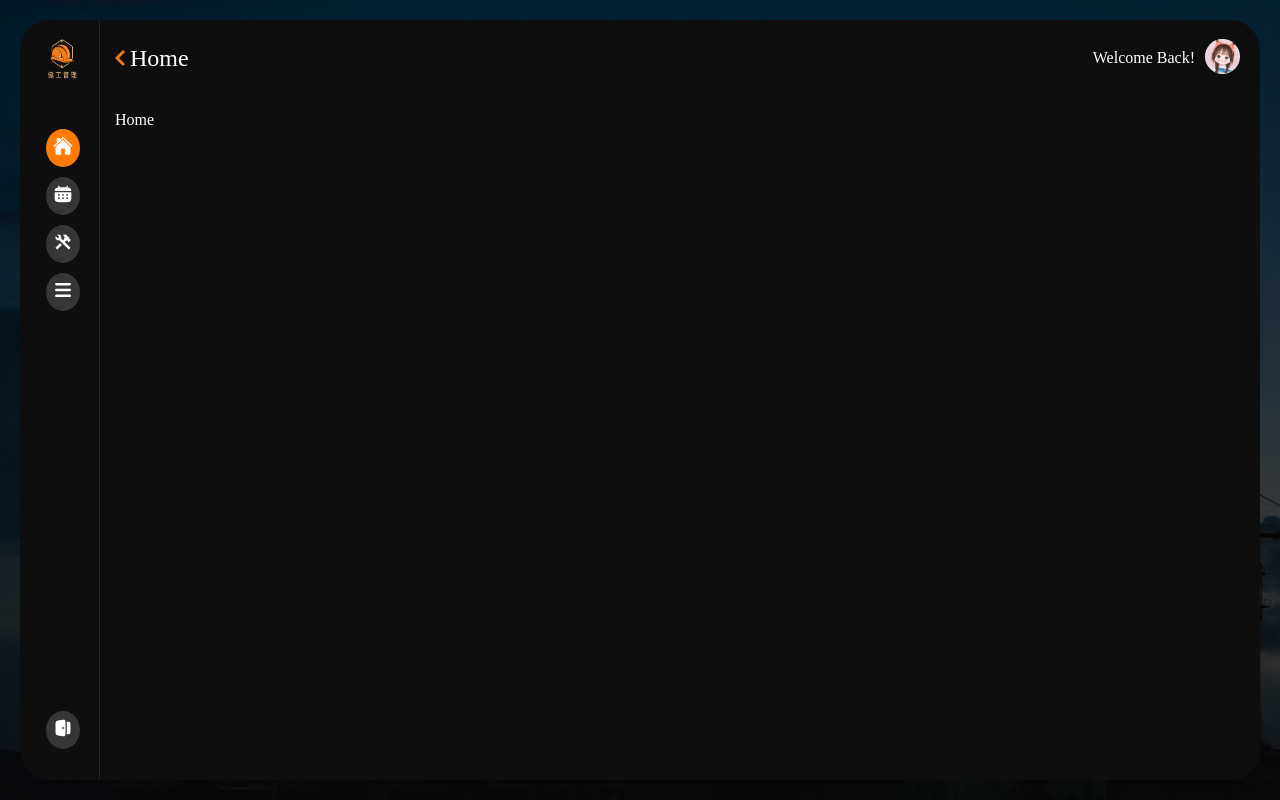
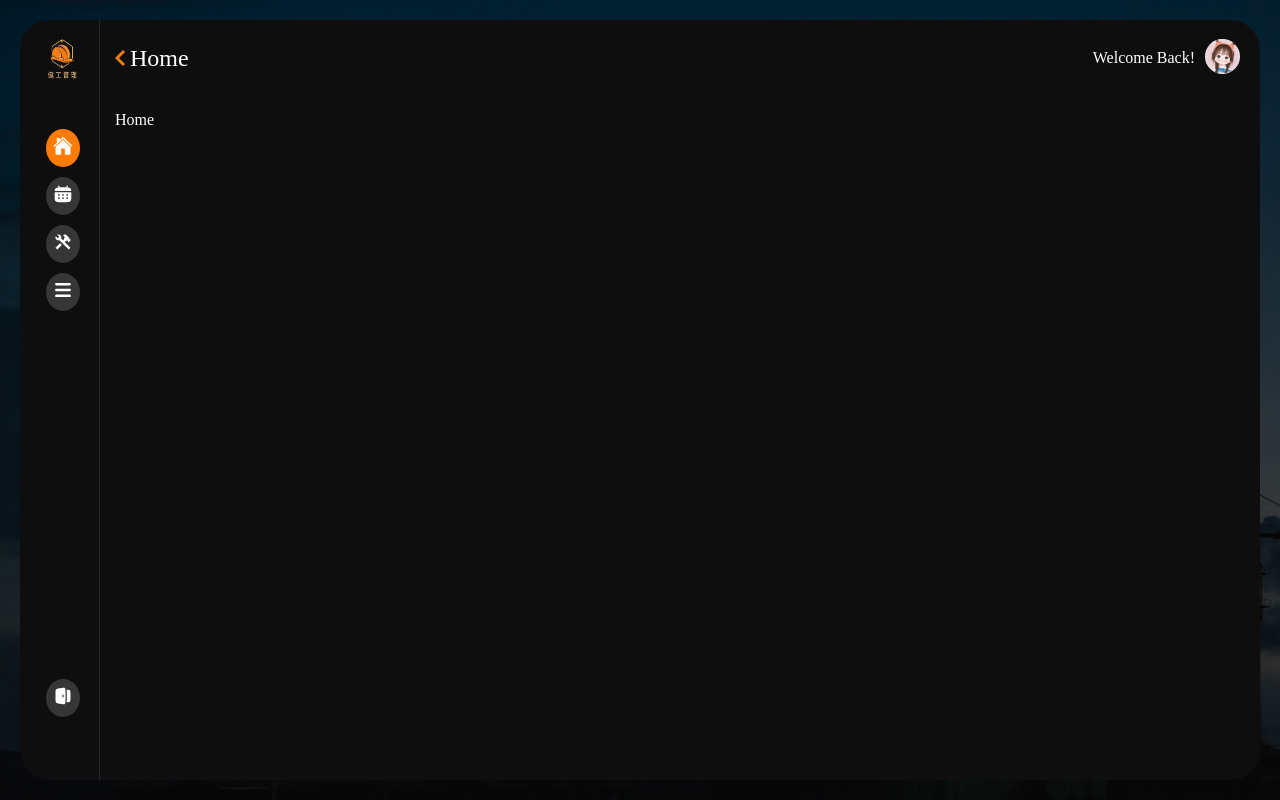
Before and after one commit to hsuaung/construction-project, a React (Create React App) app: page / in a window 1280 px wide. Built offline with nearby package versions, Linux system fonts and the light colour scheme; a web font is replaced by a local one.

Commit message:
pull base flow

```diff
--- a/src/App.scss
+++ b/src/App.scss
@@ -49,11 +49,11 @@ button {
 }
 
 .flexRow {
-  @include flex(row, start, center, px-to-rem(5))
+  @include flex(row, start, center, px-to-rem(5));
 }
 
 .flexCol {
-  @include flex(column, start, center, px-to-rem(5))
+  @include flex(column, start, center, px-to-rem(5));
 }
 
 //Layout
@@ -91,7 +91,7 @@ button {
   }
 
   .menuIcons {
-    height: 80vh;
+    height: 76vh;
     @include flex(column, space-between, center, 0);
   }
 
@@ -103,7 +103,6 @@ button {
     background-color: $itemGrayColor;
     border-radius: px-to-rem(20);
     padding: px-to-rem(15);
-
 
     .menuTitles {
       @include flex(row, start, center, px-to-rem(10));
@@ -142,8 +141,6 @@ button {
     }
   }
 }
-
-
 
 .topMenu {
   @include flex(row, space-between, center, 0);
```
